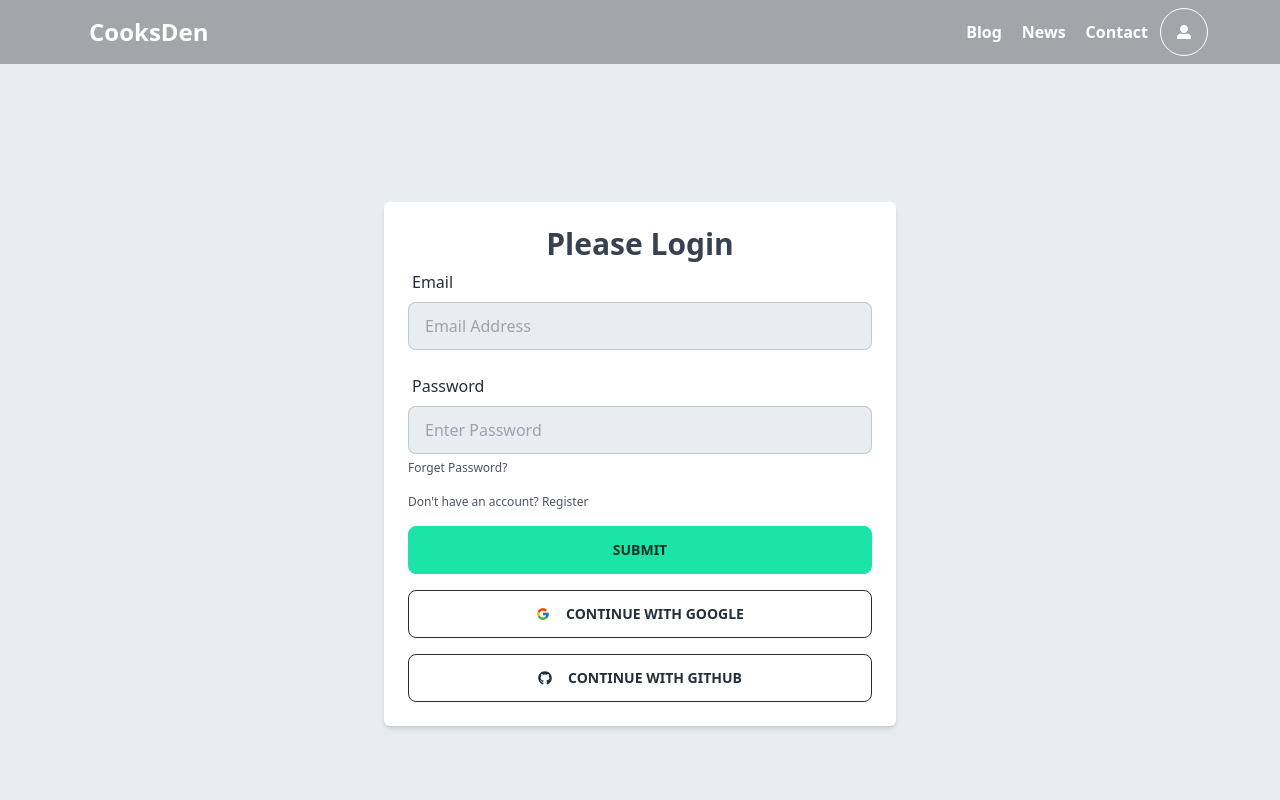
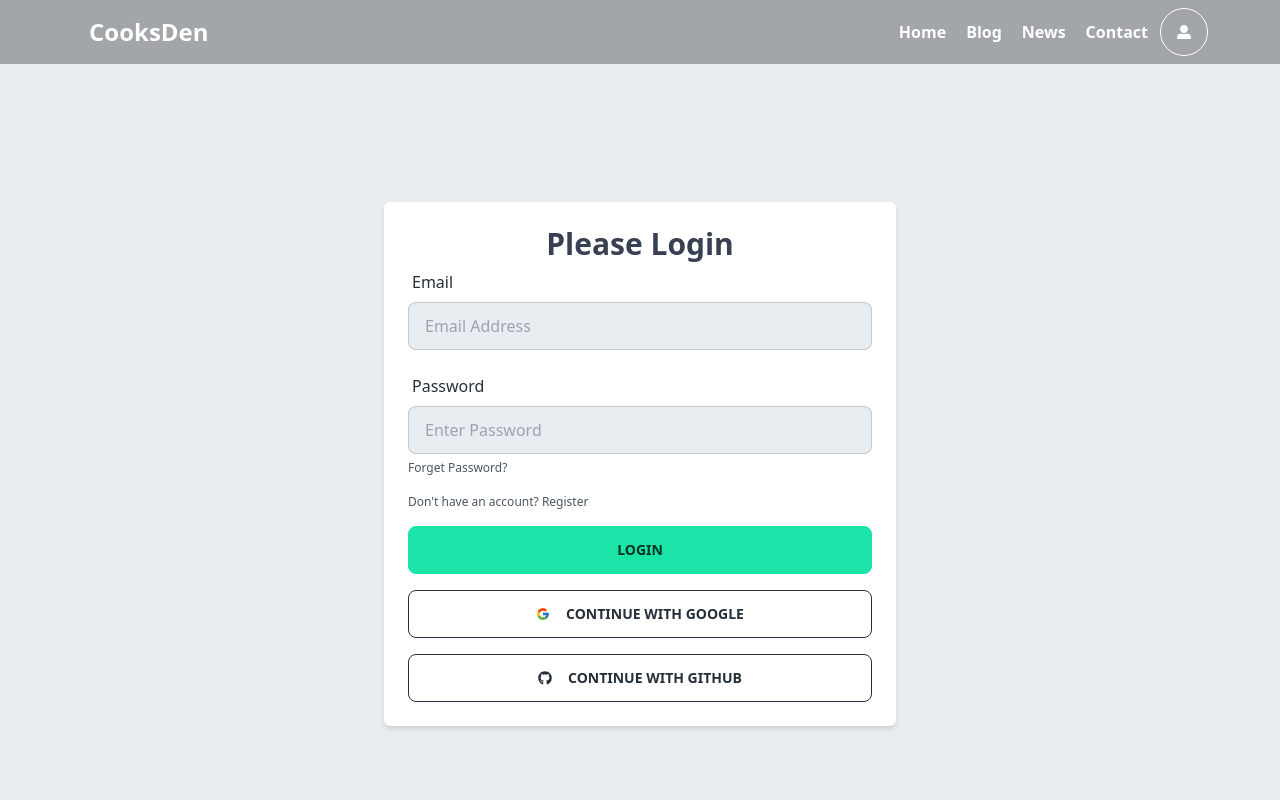
Before and after one commit to naimur-reza/CHEF-HUNTER-CLIENT, a React (Vite) app: page /login in a window 1280 px wide. Shown: the top 800 px of the page. Built offline with nearby package versions, Linux system fonts and the light colour scheme; no server answers.

Commit message:
done with login to navigate home and reg

```diff
--- a/src/components/shared/Header.jsx
+++ b/src/components/shared/Header.jsx
@@ -1,5 +1,5 @@
 import React, { useContext } from "react";
-import { Link } from "react-router-dom";
+import { Link, NavLink } from "react-router-dom";
 import { FaUserAlt } from "react-icons/fa";
 import { AuthContext } from "../../providers/AuthProvider/AuthProvider";
 const Header = () => {
@@ -9,16 +9,45 @@ const Header = () => {
     <div className="bg-black bg-opacity-30 ">
       <div className="navbar  text-white my-container">
         <div className="navbar-start">
-          <Link to={"/home"} className="btn btn-ghost normal-case text-2xl">
+          <NavLink to={"/home/"} className="btn btn-ghost normal-case text-2xl">
             CooksDen
-          </Link>
+          </NavLink>
         </div>
 
         <div className="navbar-end">
           <div className="space-x-5 font-semibold text-white">
-            <Link to={"blog"}>Blog</Link>
-            <Link>News</Link>
-            <Link>Contact</Link>
+            <NavLink
+              to={"/home/"}
+              className={({ isActive }) =>
+                isActive ? "text-yellow-400" : "text-white"
+              }
+            >
+              Home
+            </NavLink>
+            <NavLink
+              className={({ isActive }) =>
+                isActive ? "text-yellow-400" : "text-white"
+              }
+              to={"blog"}
+            >
+              Blog
+            </NavLink>
+            <NavLink
+              className={({ isActive }) =>
+                isActive ? "text-yellow-400" : "text-white"
+              }
+              to={"news"}
+            >
+              News
+            </NavLink>
+            <NavLink
+              to={"contact"}
+              className={({ isActive }) =>
+                isActive ? "text-yellow-400" : "text-white"
+              }
+            >
+              Contact
+            </NavLink>
           </div>
           {user ? (
             <div
@@ -38,24 +67,24 @@ const Header = () => {
                 className="dropdown-content  menu p-2 shadow bg-black bg-opacity-70 rounded-box w-fit"
               >
                 <li>
-                  <Link className="text-white" to={"/profile"}>
+                  <NavLink className="text-white" to={"/profile"}>
                     Profile
-                  </Link>
+                  </NavLink>
                 </li>
                 <li>
-                  <Link className="text-white" onClick={logOut}>
+                  <NavLink className="text-white" onClick={logOut}>
                     Logout
-                  </Link>
+                  </NavLink>
                 </li>
               </ul>
             </div>
           ) : (
-            <Link
+            <NavLink
               to={"/login"}
               className=" btn btn-circle btn-outline ml-3 text-white"
             >
               <FaUserAlt className="" />
-            </Link>
+            </NavLink>
           )}
         </div>
       </div>
--- a/src/layout/Main.css
+++ b/src/layout/Main.css
@@ -2,9 +2,8 @@
   background-size: cover;
   background-image: linear-gradient(rgba(0, 0, 0, 0.61), rgba(0, 0, 0, 0.664)),
     url("../../src/assets/images/banner1.jpg");
-  height: calc(100vh-0);
   background-repeat: no-repeat;
-  background-position: bottom;
+  background-position: top;
   background-size: cover;
 }
 .recipe {
--- /dev/null
+++ b/src/pages/Contact.jsx
@@ -0,0 +1,7 @@
+import React from "react";
+
+const Contact = () => {
+  return <div>cccc</div>;
+};
+
+export default Contact;
--- a/src/pages/Login.jsx
+++ b/src/pages/Login.jsx
@@ -10,6 +10,9 @@ const Login = () => {
   const [email, setEmail] = useState("");
   //   get the function
   const { logIn, user, signInGoogle, signInGithub } = useContext(AuthContext);
+  if (user) {
+    return <Navigate to="/" />;
+  }
   const handleLogin = (e) => {
     e.preventDefault(); // Prevent
     logIn(email, password)
@@ -63,12 +66,7 @@ const Login = () => {
             </Link>
           </p>
           <div>
-            <input
-              required
-              type="submit"
-              placeholder="Login"
-              class="btn btn-success btn-block"
-            />
+            <button class="btn btn-success btn-block">Login</button>
           </div>
           <div>
             <button
--- /dev/null
+++ b/src/pages/News.jsx
@@ -0,0 +1,7 @@
+import React from "react";
+
+const News = () => {
+  return <div>nnnneesss</div>;
+};
+
+export default News;
--- a/src/pages/Register.jsx
+++ b/src/pages/Register.jsx
@@ -11,6 +11,9 @@ const Register = () => {
   const [email, setEmail] = useState("");
   const { user, signInGoogle, createUser, profileUpdate } =
     useContext(AuthContext);
+  if (user) {
+    return <Navigate to="/" />;
+  }
   const handleRegister = (e) => {
     e.preventDefault();
     createUser(email, password)
```
Also changed, not shown: src/routes/router.jsx (+12 -2 lines).
